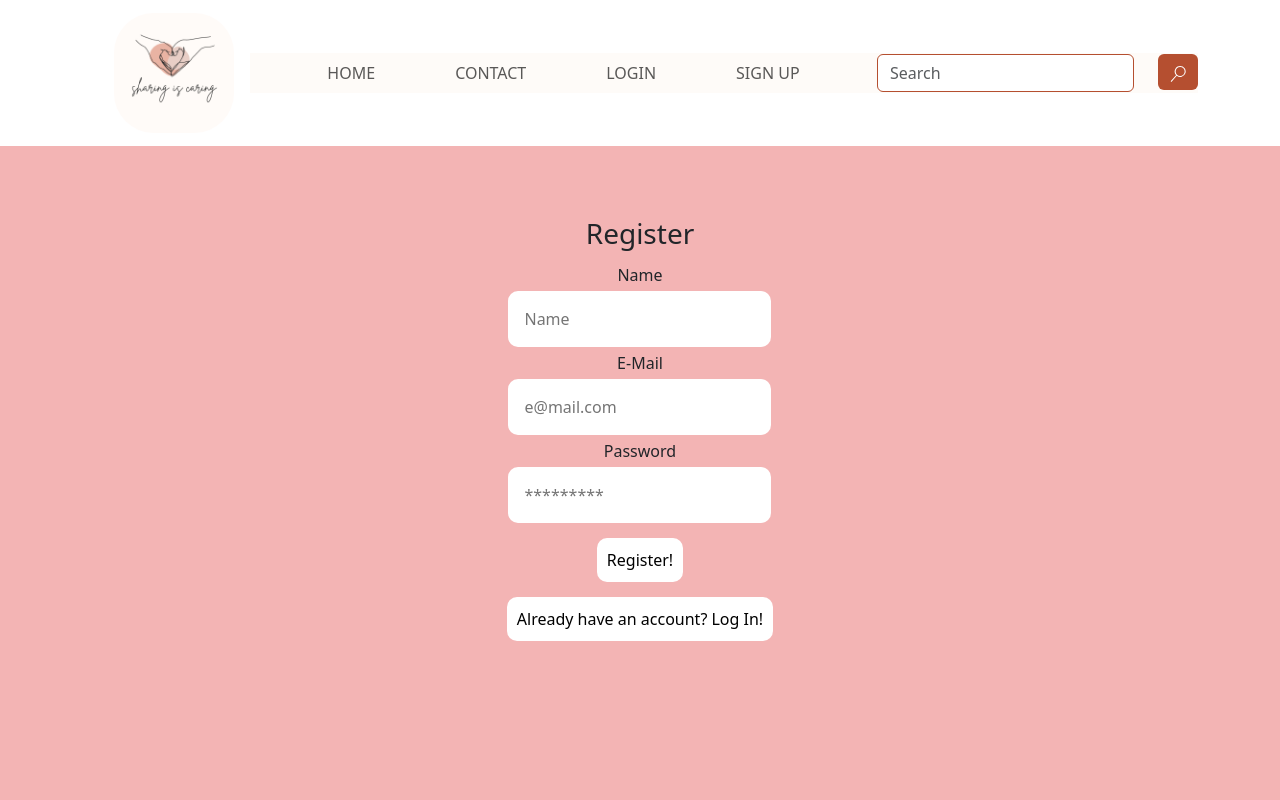
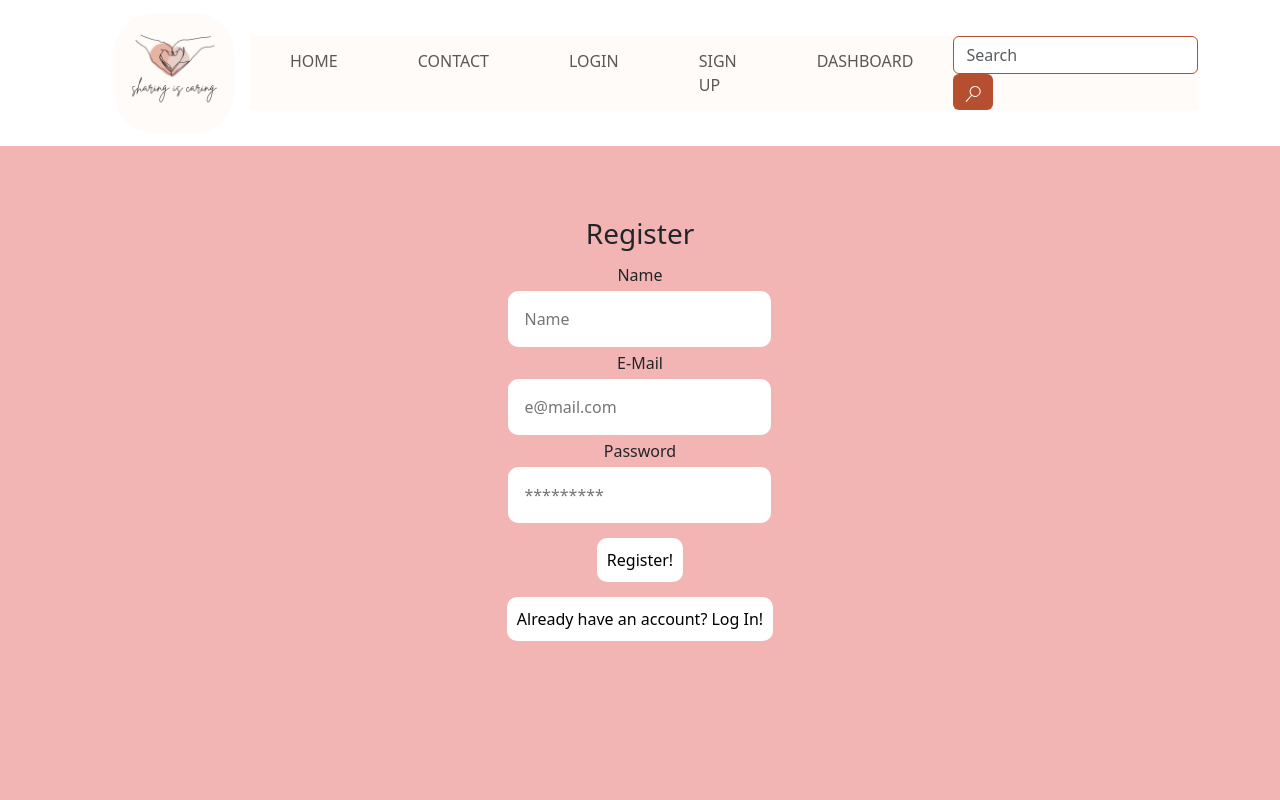
Before and after one commit to Mindshare-Code-Collective/sharing-is-caring, a React (Create React App) app in the folder frontend/: page /register in a window 1280 px wide. Shown: the top 800 px of the page. Built offline with nearby package versions, Linux system fonts and the light colour scheme.

Commit message:
linked dashboard on header for the working process

```diff
--- a/frontend/src/component/Header/Header.jsx
+++ b/frontend/src/component/Header/Header.jsx
@@ -28,6 +28,8 @@ function Header() {
               <Link to="/contact" className="nav-link">CONTACT</Link>
               <Link to="/login" className="nav-link">LOGIN</Link>
               <Link to="/register" className="nav-link">SIGN UP</Link>
+              {/* Das Dashboard ist nur temporär hier verlinkt, damit wir es uns anzeigen lassen können; später rufen wir das über Login/Register auf*/}
+              <Link to="/dashboard" className="nav-link">DASHBOARD</Link>
             </Nav>
             <Form inline className='form-search'>
         <Row>
--- a/frontend/src/routes/Routers.js
+++ b/frontend/src/routes/Routers.js
@@ -3,16 +3,18 @@ import { Route, Routes, Navigate } from 'react-router-dom';
 import Contact from '../pages/contact/Contact';
 import Home from '../pages/homePage/Home';
 import Login from '../pages/login/login.jsx';
-import Register from '../pages/register/register'
+import Register from '../pages/register/register.jsx'
+import Dashboard from '../pages/dashboard/Dashboard.jsx'
+
 const Routers = () => {
   return (
-
     <Routes>
         <Route path='/' element={<Navigate to='/home'/>} />
         <Route path='/home' element={ <Home/> } />
         <Route path='/contact' element={<Contact />} />
         <Route path='/login' element={<Login />} />
         <Route path='/register' element={<Register />} />
+        <Route path='/dashboard' element={<Dashboard />} />
    </Routes>
   );
 }
```
Lines whose indentation alone changed are shown as unchanged.
